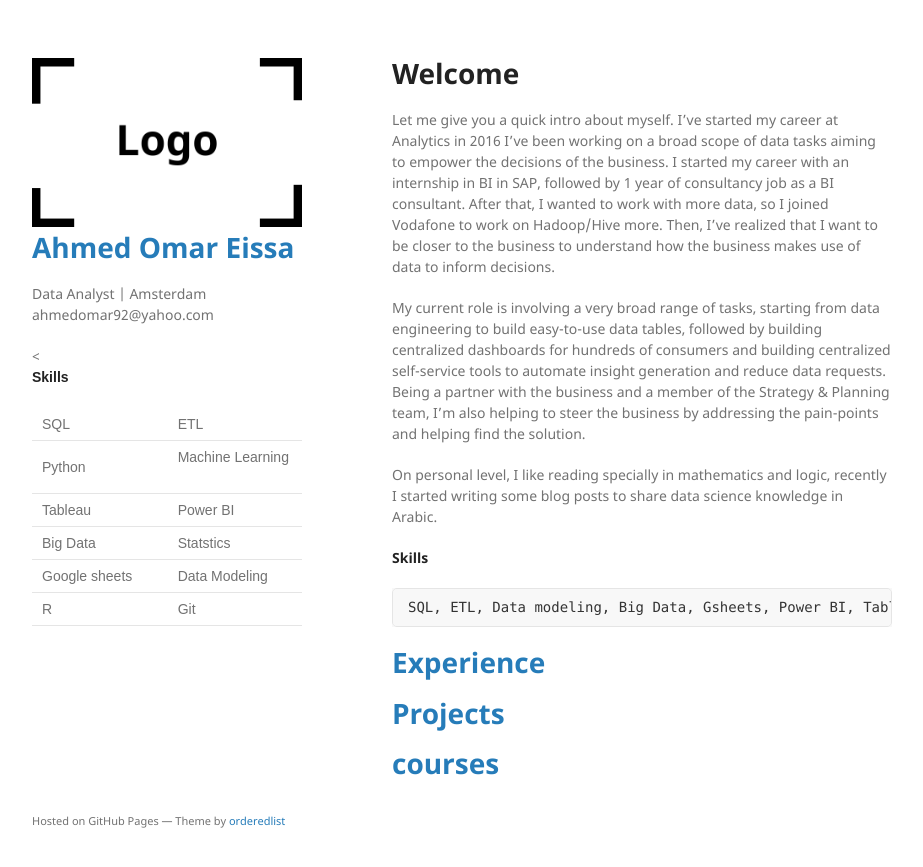
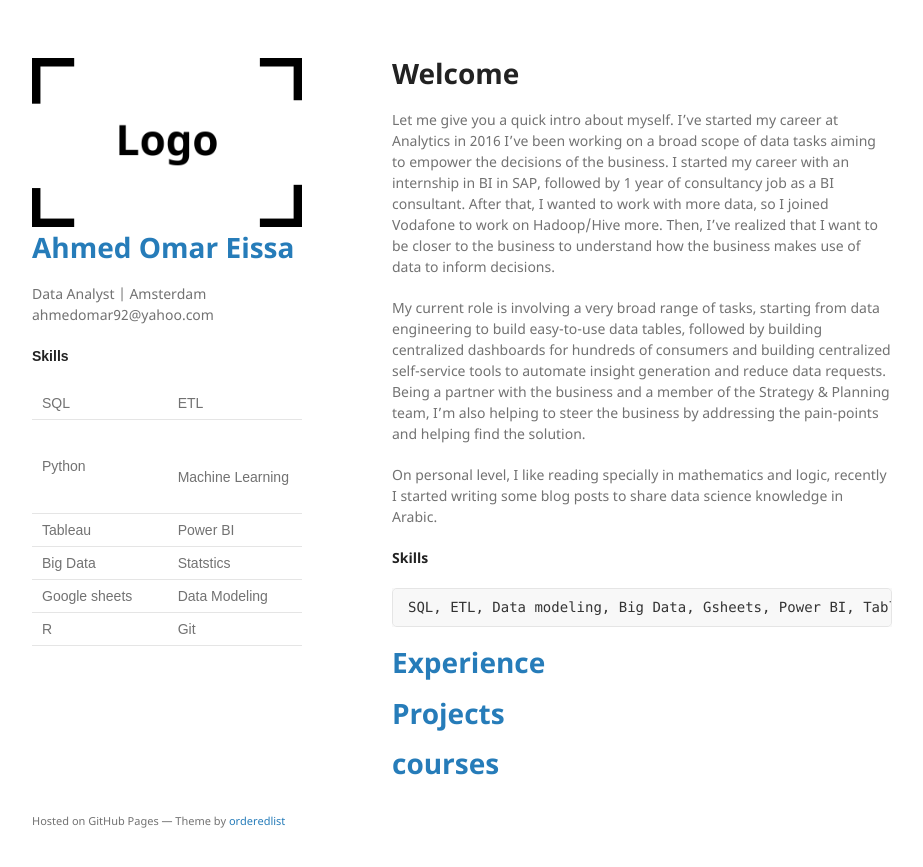
Before and after one commit to AhmedOmarEissa/AhmedOmarEissa.github.io, a Jekyll site: the page built from index.md, in a window 1280 px wide. Shown: the top 867 px of the page, without its empty margins (178-1101 px from the left). Built offline with Jekyll 4.4.1, drawn with Linux system fonts in a browser that asks for light colours; our own code applies the rules of GitHub Pages for plain Markdown files.

Commit message:
Update default.html

```diff
--- a/_layouts/default.html
+++ b/_layouts/default.html
@@ -23,7 +23,7 @@
         <p>Data Analyst | Amsterdam </br>
         ahmedomar92@yahoo.com</p>
 
-        <<p style="text-align: left;"><strong><span style="font-family:
+        <p style="text-align: left;"><strong><span style="font-family:
           Arial, Helvetica, sans-serif;">Skills</span></strong></p>
   <table style="width: 100%; text-align: left;">
       <tbody>
@@ -43,6 +43,7 @@
           Arial, Helvetica, sans-serif;">Python<br></span></div>
               </td>
               <td style="width: 49.7664%;">
+                  <p style="text-align: left;"><br></p>
                   <p style="text-align: left;"><span style="font-family:
           Arial, Helvetica, sans-serif;">Machine Learning<br></span></p>
               </td>
@@ -89,8 +90,7 @@
           </tr>
       </tbody>
   </table>
-  <p style="text-align: center;"><br></p>
-  <p><br></p>
+  <p style="text-align: center;"><br></p>  <p><br></p>
 
         {% if site.github.is_project_page %}
         <p class="view"><a href="{{ site.github.repository_url }}">View the Project on GitHub <small>{{ site.github.repository_nwo }}</small></a></p>
```
